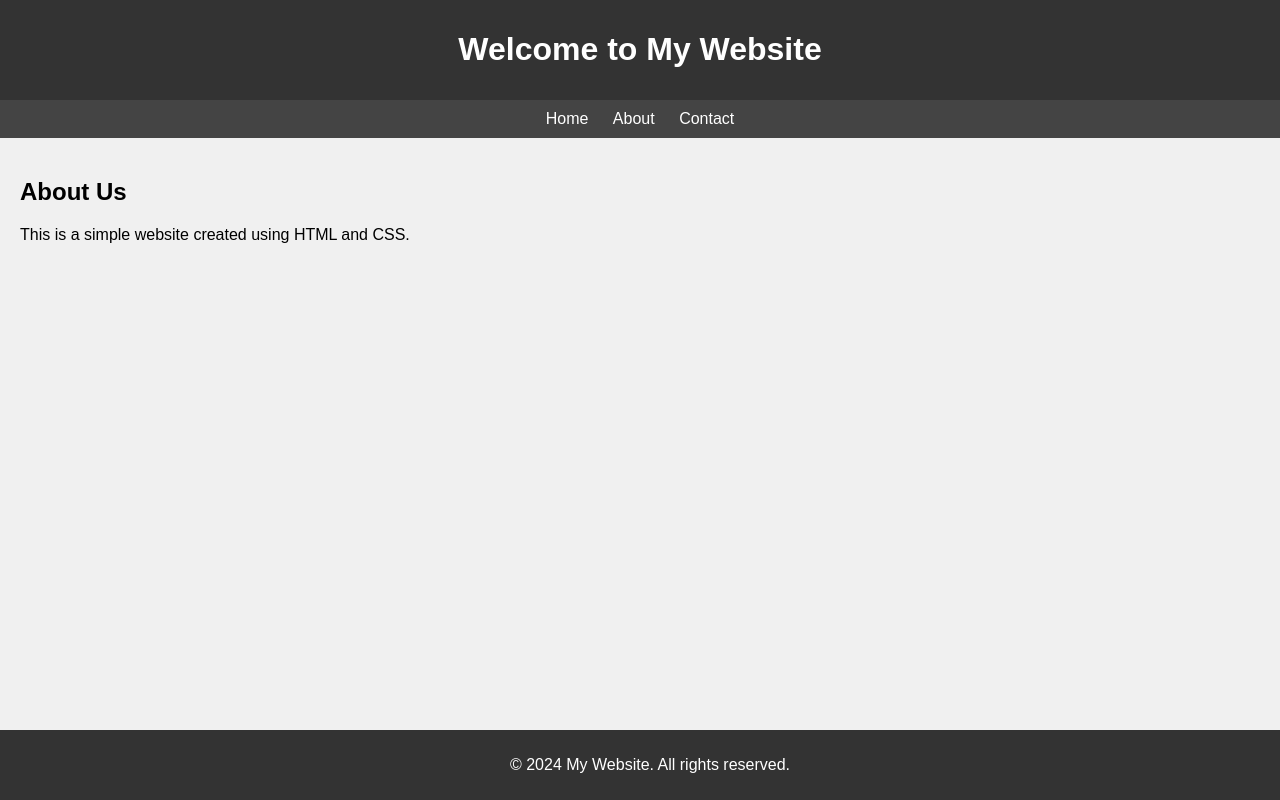
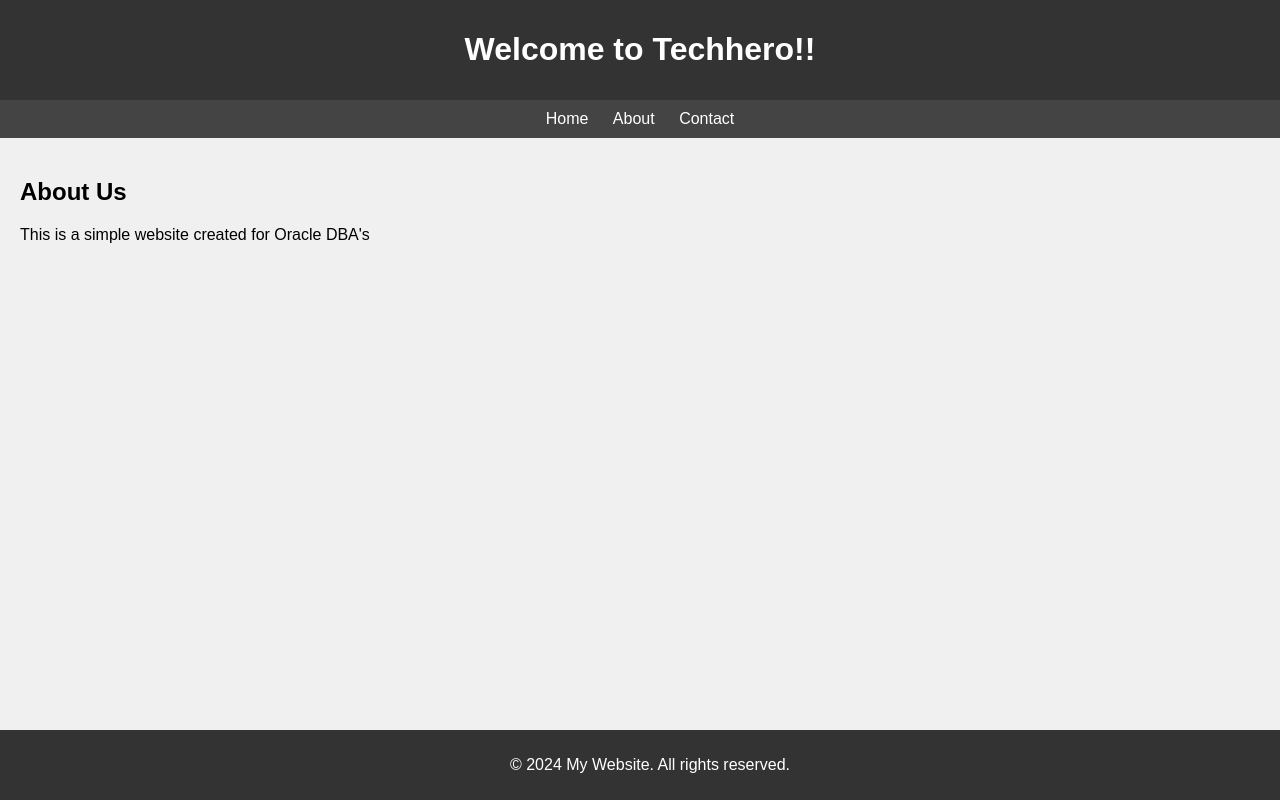
Before and after one commit to shyjucr/shyjucr, a plain HTML site: page index.html in a window 1280 px wide. Drawn offline with Linux system fonts and the light colour scheme.

Commit message:
Update index.html

```diff
--- a/index.html
+++ b/index.html
@@ -44,7 +44,7 @@
 </head>
 <body>
     <header>
-        <h1>Welcome to My Website</h1>
+        <h1>Welcome to Techhero!!</h1>
     </header>
     <nav>
         <a href="#">Home</a>
@@ -53,7 +53,7 @@
     </nav>
     <section>
         <h2>About Us</h2>
-        <p>This is a simple website created using HTML and CSS.</p>
+        <p>This is a simple website created for Oracle DBA's</p>
     </section>
     <footer>
         <p>&copy; 2024 My Website. All rights reserved.</p>
```
